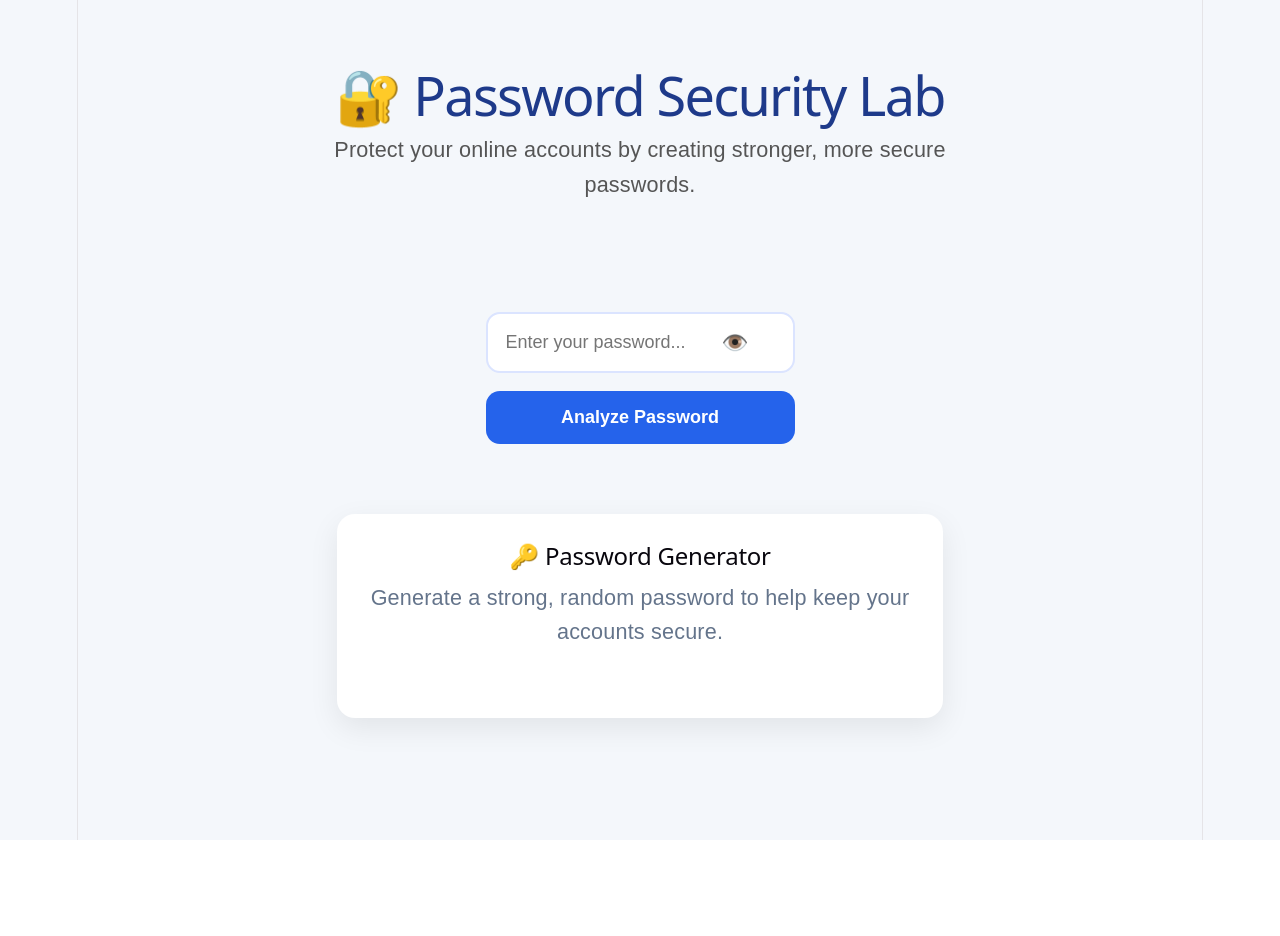
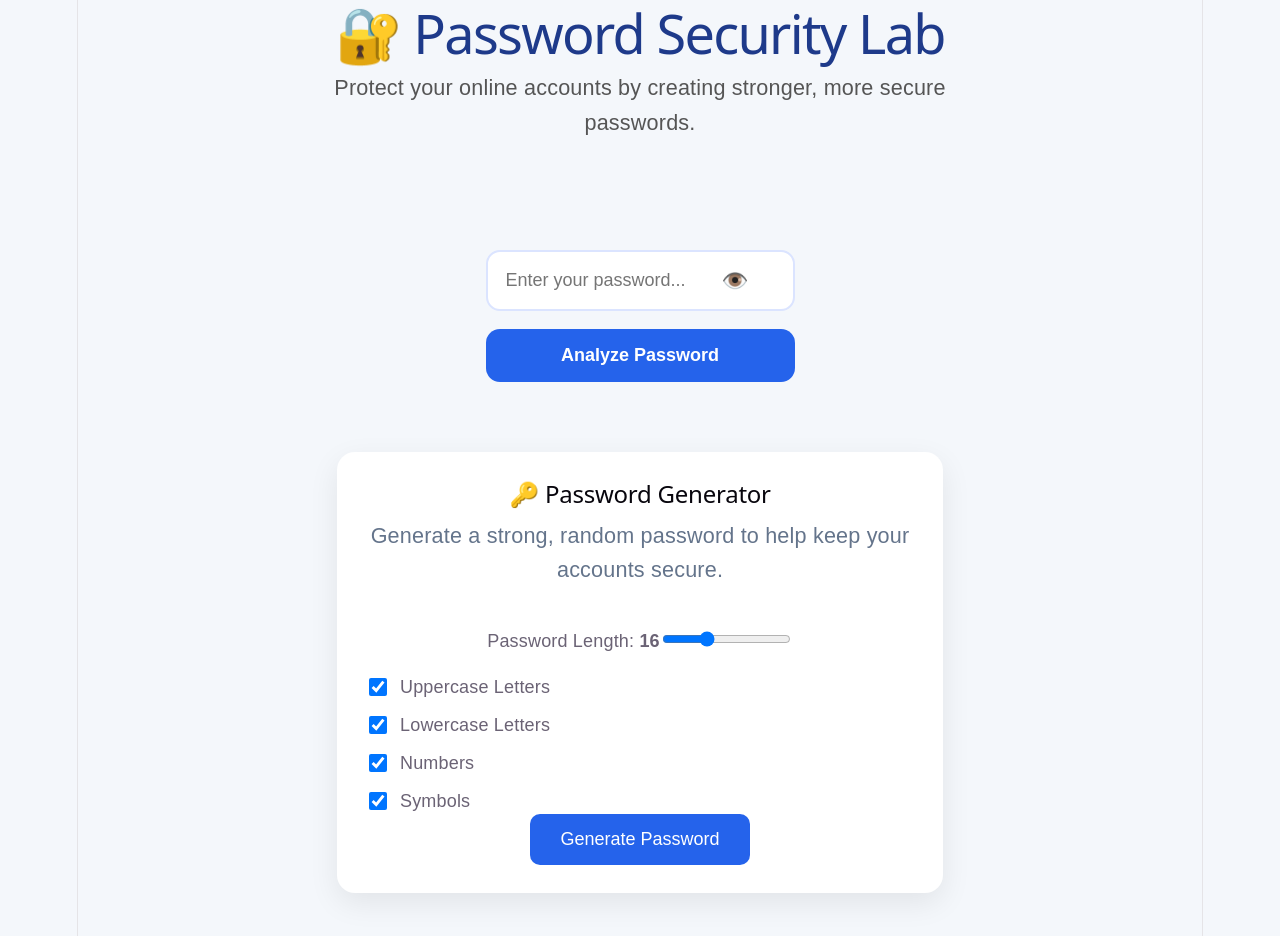
Before and after one commit to Hassy-gif/password-security-lab, a React (Vite) app: page / in a window 1280 px wide. Shown: the top 936 px of the page. Before the commit the page ends 840 px from the top, so only its background shows below. Built offline with nearby package versions, Linux system fonts and the light colour scheme.

Commit message:
feat: improve password generator

```diff
--- a/src/App.css
+++ b/src/App.css
@@ -283,3 +283,37 @@ button:hover {
 .generator p{
     color:#64748b;
 }
+.options {
+  display: flex;
+  flex-direction: column;
+  gap: 12px;
+  margin-top: 20px;
+  text-align: left;
+}
+
+.options label {
+  display: flex;
+  align-items: center;
+  gap: 10px;
+  cursor: pointer;
+  font-weight: 500;
+}
+
+.options input[type="checkbox"] {
+  width: 18px;
+  height: 18px;
+}
+.copy-btn {
+  margin-top: 15px;
+  padding: 10px 18px;
+  border: none;
+  border-radius: 8px;
+  background: #16a34a;
+  color: white;
+  font-weight: 600;
+  cursor: pointer;
+}
+
+.copy-btn:hover {
+  background: #15803d;
+}
--- a/src/components/PasswordGenerator.jsx
+++ b/src/components/PasswordGenerator.jsx
@@ -1,4 +1,32 @@
+import { useState } from "react";
+import { generatePassword } from "../utils/passwordGenerator";
+
 function PasswordGenerator() {
+  const [length, setLength] = useState(16);
+const [uppercase, setUppercase] = useState(true);
+const [lowercase, setLowercase] = useState(true);
+const [numbers, setNumbers] = useState(true);
+const [symbols, setSymbols] = useState(true);
+const [generatedPassword, setGeneratedPassword] = useState("");
+
+function handleGeneratePassword() {
+  const password = generatePassword(
+    Number(length),
+    uppercase,
+    lowercase,
+    numbers,
+    symbols
+  );
+
+  setGeneratedPassword(password);
+}
+function handleCopyPassword() {
+  if (!generatedPassword) return;
+
+  navigator.clipboard.writeText(generatedPassword);
+  alert("Password copied to clipboard!");
+}
+
   return (
     <section className="generator">
       <h2>🔑 Password Generator</h2>
@@ -6,6 +34,75 @@ function PasswordGenerator() {
       <p>
         Generate a strong, random password to help keep your accounts secure.
       </p>
+
+      <label>
+        Password Length: <strong>{length}</strong>
+      </label>
+
+      <input
+        type="range"
+        min="8"
+        max="32"
+        value={length}
+        onChange={(event) => setLength(event.target.value)}
+      />
+      <div className="options">
+
+  <label>
+    <input
+      type="checkbox"
+      checked={uppercase}
+      onChange={() => setUppercase(!uppercase)}
+    />
+    Uppercase Letters
+  </label>
+
+  <label>
+    <input
+      type="checkbox"
+      checked={lowercase}
+      onChange={() => setLowercase(!lowercase)}
+    />
+    Lowercase Letters
+  </label>
+
+  <label>
+    <input
+      type="checkbox"
+      checked={numbers}
+      onChange={() => setNumbers(!numbers)}
+    />
+    Numbers
+  </label>
+
+  <label>
+    <input
+      type="checkbox"
+      checked={symbols}
+      onChange={() => setSymbols(!symbols)}
+    />
+    Symbols
+  </label>
+
+</div>
+<button
+  className="generate-btn"
+  onClick={handleGeneratePassword}
+>
+  Generate Password
+</button>
+{generatedPassword && (
+  <div className="generated-password">
+    <p>{generatedPassword}</p>
+
+    <button
+      className="copy-btn"
+      onClick={handleCopyPassword}
+    >
+      📋 Copy Password
+    </button>
+  </div>
+)}
     </section>
   );
 }
--- /dev/null
+++ b/src/utils/passwordGenerator.js
@@ -0,0 +1,51 @@
+function shuffleString(text) {
+  const array = text.split("");
+
+  for (let i = array.length - 1; i > 0; i--) {
+    const j = Math.floor(Math.random() * (i + 1));
+
+    [array[i], array[j]] = [array[j], array[i]];
+  }
+
+  return array.join("");
+}
+export function generatePassword(length, uppercase, lowercase, numbers, symbols) {
+  const upperChars = "ABCDEFGHIJKLMNOPQRSTUVWXYZ";
+  const lowerChars = "abcdefghijklmnopqrstuvwxyz";
+  const numberChars = "0123456789";
+  const symbolChars = "!@#$%^&*()_-+=<>?/";
+
+  let allCharacters = "";
+  let password = "";
+
+  if (uppercase) {
+    allCharacters += upperChars;
+    password += upperChars[Math.floor(Math.random() * upperChars.length)];
+  }
+
+  if (lowercase) {
+    allCharacters += lowerChars;
+    password += lowerChars[Math.floor(Math.random() * lowerChars.length)];
+  }
+
+  if (numbers) {
+    allCharacters += numberChars;
+    password += numberChars[Math.floor(Math.random() * numberChars.length)];
+  }
+
+  if (symbols) {
+    allCharacters += symbolChars;
+    password += symbolChars[Math.floor(Math.random() * symbolChars.length)];
+  }
+
+  if (allCharacters === "") {
+    return "";
+  }
+
+  while (password.length < length) {
+    const randomIndex = Math.floor(Math.random() * allCharacters.length);
+    password += allCharacters[randomIndex];
+  }
+
+  return shuffleString(password);
+}
```
